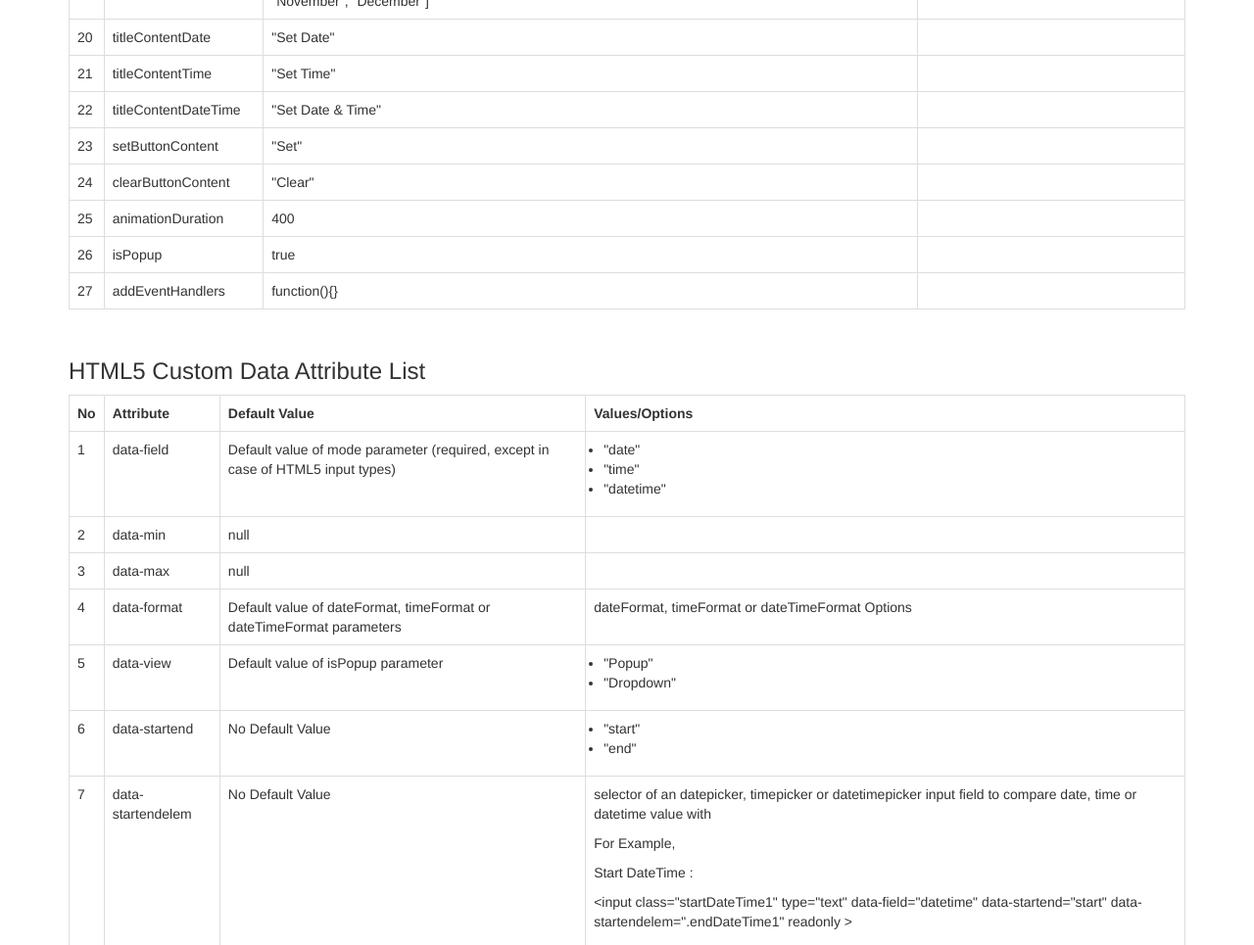
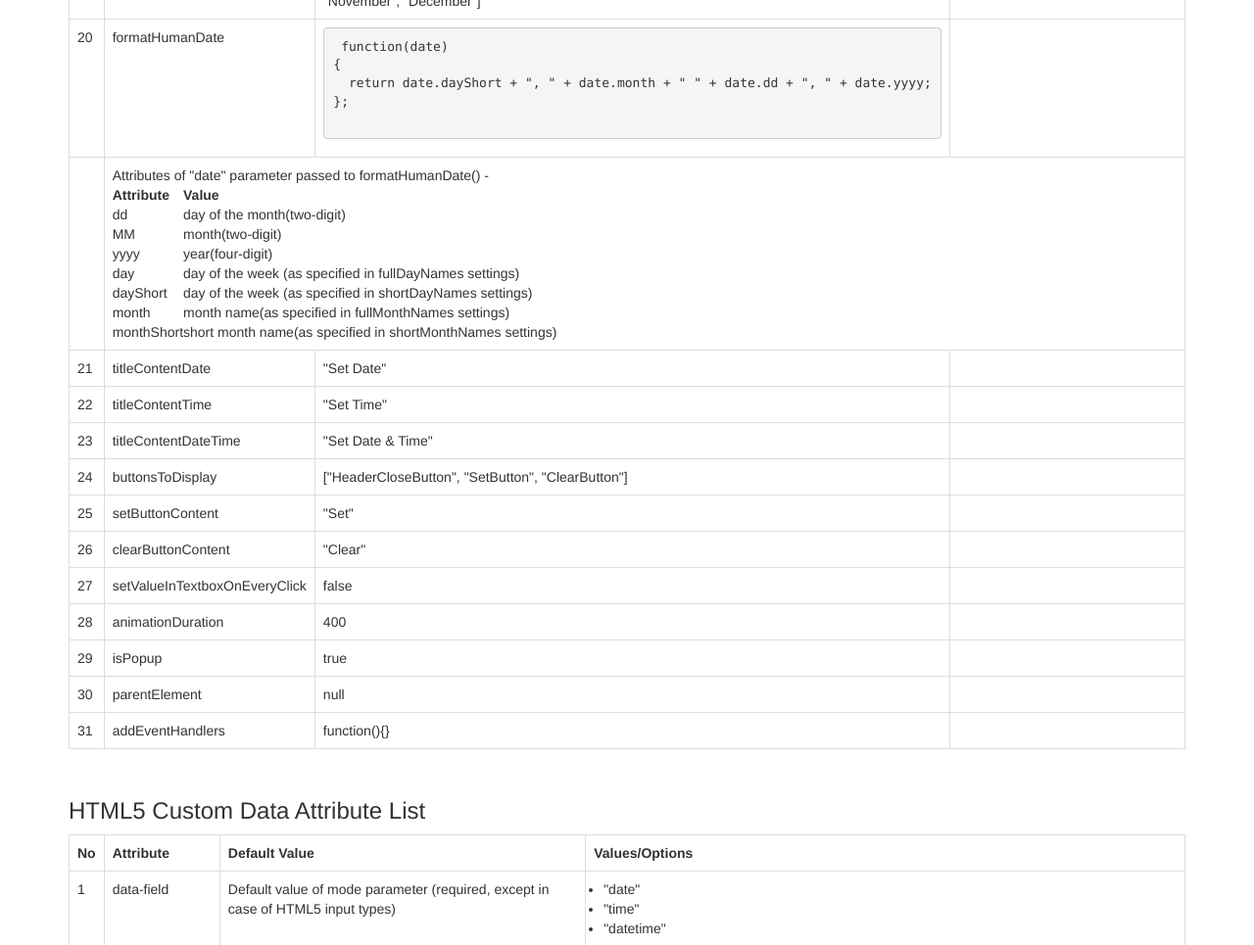
Before and after one commit to nehakadam/DateTimePicker, a plain HTML site: page index.html in a window 1280 px wide. Shown: the part 1840-2805 px from the top of the page at 98% size. Drawn offline with nearby package versions, Linux system fonts and the light colour scheme.

Commit message:
formatHumanDate Documentation
Added documentation for formatHumanDate parameter option

```diff
--- a/index.html
+++ b/index.html
@@ -290,55 +290,133 @@
 
 					<tr>
 						<td>20</td>
+						<td>formatHumanDate</td>
+						<td>
+							<pre> function(date)
+{
+  return date.dayShort + ", " + date.month + " " + date.dd + ", " + date.yyyy;
+};
+							</pre>
+						</td>
+						<td></td>
+					</tr>
+
+					<tr>
+						<td></td>
+						<td colspan="3">
+							Attributes of "date" parameter passed to formatHumanDate() -
+
+							<table cellpadding="5">
+								<tr>
+									<td>Attribute</td>
+									<td>Value</td>
+								</tr>
+								<tr>
+									<td>dd</td>
+									<td>day of the month(two-digit)</td>
+								</tr>
+								<tr>
+									<td>MM</td>
+									<td>month(two-digit)</td>
+								</tr>
+								<tr>
+									<td>yyyy</td>
+									<td>year(four-digit)</td>
+								</tr>
+								<tr>
+									<td>day</td>
+									<td>day of the week (as specified in fullDayNames settings)</td>
+								</tr>
+								<tr>
+									<td>dayShort</td>
+									<td>day of the week (as specified in shortDayNames settings)</td>
+								</tr>
+								<tr>
+									<td>month</td>
+									<td>month name(as specified in fullMonthNames settings)</td>
+								</tr>
+								<tr>
+									<td>monthShort</td>
+									<td>short month name(as specified in shortMonthNames settings)</td>
+								</tr>
+
+							</table>
+
+						</td>
+					</tr>
+
+					<tr>
+						<td>21</td>
 						<td>titleContentDate</td>
 						<td>"Set Date"</td>
 						<td></td>
 					</tr>
 
 					<tr>
-						<td>21</td>
+						<td>22</td>
 						<td>titleContentTime</td>
 						<td>"Set Time"</td>
 						<td></td>
 					</tr>
 
 					<tr>
-						<td>22</td>
+						<td>23</td>
 						<td>titleContentDateTime</td>
 						<td>"Set Date & Time"</td>
 						<td></td>
 					</tr>
 
 					<tr>
-						<td>23</td>
+						<td>24</td>
+						<td>buttonsToDisplay</td>
+						<td>["HeaderCloseButton", "SetButton", "ClearButton"]</td>
+						<td></td>
+					</tr>
+
+					<tr>
+						<td>25</td>
 						<td>setButtonContent</td>
 						<td>"Set"</td>
 						<td></td>
 					</tr>
 
 					<tr>
-						<td>24</td>
+						<td>26</td>
 						<td>clearButtonContent</td>
 						<td>"Clear"</td>
 						<td></td>
 					</tr>
 
 					<tr>
-						<td>25</td>
+						<td>27</td>
+						<td>setValueInTextboxOnEveryClick</td>
+						<td>false</td>
+						<td></td>
+					</tr>
+
+					<tr>
+						<td>28</td>
 						<td>animationDuration</td>
 						<td>400</td>
 						<td></td>
 					</tr>
 
 					<tr>
-						<td>26</td>
+						<td>29</td>
 						<td>isPopup</td>
 						<td>true</td>
 						<td></td>
 					</tr>
 
 					<tr>
-						<td>27</td>
+						<td>30</td>
+						<td>parentElement</td>
+						<td>null</td>
+						<td></td>
+					</tr>
+
+					<tr>
+						<td>31</td>
 						<td>addEventHandlers</td>
 						<td>function(){}</td>
 						<td></td>
```
